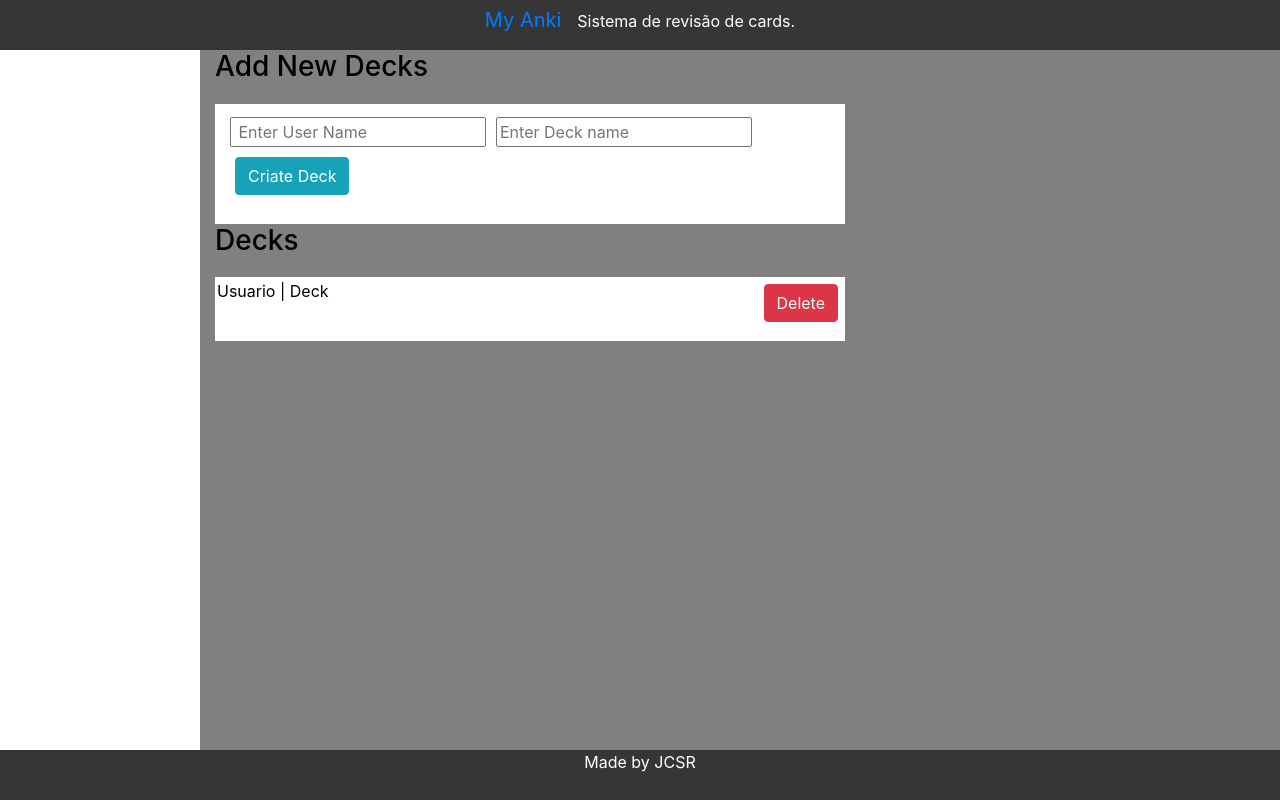
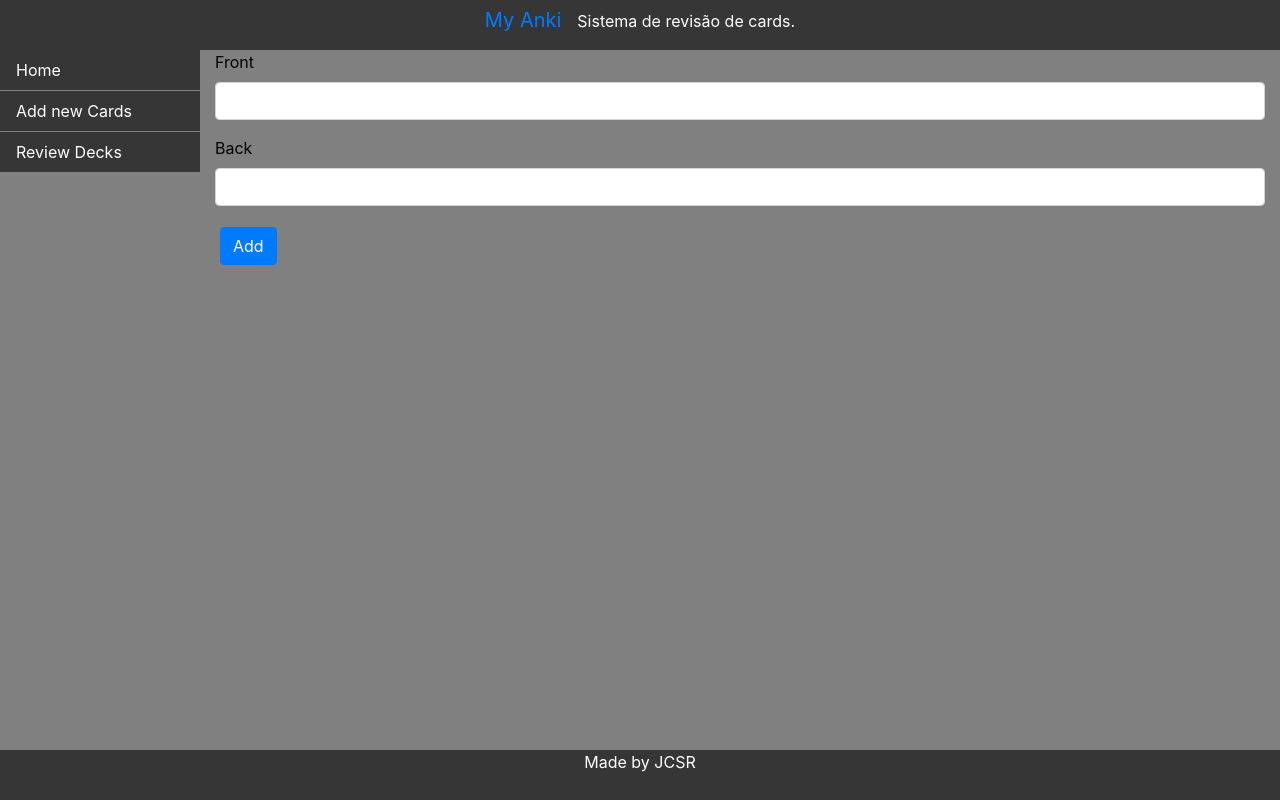
Before and after one commit to Jose-Claudio/my-anki, a React (Create React App) app in the folder frontend/: page /addCards in a window 1280 px wide. Built offline with nearby package versions, Linux system fonts and the light colour scheme.

Commit message:
create new compoments

```diff
--- a/frontend/package.json
+++ b/frontend/package.json
@@ -5,6 +5,7 @@
   "dependencies": {
     "react": "^16.9.0",
     "react-dom": "^16.9.0",
+    "react-router-dom": "^5.1.0",
     "react-scripts": "3.1.1"
   },
   "scripts": {
--- a/frontend/src/App.js
+++ b/frontend/src/App.js
@@ -4,8 +4,9 @@ import './anki.css'
 
 import React from 'react'
 import Header from './components/header'
-import Main from './components/main'
 import Footer from './components/footer'
+import Menu from './components/menu'
+import Routes from './components/routes'
 
 function App() {
   return (
@@ -14,16 +15,17 @@ function App() {
           <Header />
       </header>
       <nav>
-
+        <Menu />
       </nav>
       <main>
         <div className="container">
-          <Main />
+        <Routes />
         </div>
       </main>
       <footer>
           <Footer />
       </footer>
+
     </div>
   )
 }
--- a/frontend/src/anki.css
+++ b/frontend/src/anki.css
@@ -8,17 +8,6 @@
                         'navegacao conteudo'
                         'rodape rodape';
 
-}
-
-@media (max-wdth: 700px){
-    #page {
-        grid-template-columns: 1fr;
-        grid-template-rows: 40px 40px 1fr ;
-        grid-template-areas:'cabecalho'
-                            'navegacao'
-                             'conteudo';
-    }
-    footer { display: none; }
 }
 
 #page > header {
@@ -36,6 +25,18 @@
 
 #page > nav {
     grid-area: navegacao;
+    background: gray;
+}
+
+nav > a {
+    color: white;
+    margin-bottom: 1px;
+    background: #363636;
+}
+
+nav > a:hover {
+    color: black;
+    background: gray;
 }
 
 #page > footer {
@@ -46,26 +47,20 @@
 }
 
 .decks {
-    background: white;
+    background: #FFFAFA;
     margin-top: 20px;
     height: 8vh;
-    width: 60%;
+    width: 80%;
     padding: 2px;
 }
 
 .decksAdd {
-    background: white;
+    background: #FFFAFA;
     margin-top: 20px;
-    height: 15vh;
-    width: 60%;
+    height: 26vh;
+    width: 80%;
     padding: 5px;
 }
-
-.decksAdd > input {
-    margin-top: 8px;
-    margin-left: 10px;
-}
-
 .decksAdd > div {
     margin-top: 5px;
     margin-left: 10px;
@@ -79,4 +74,5 @@
 
 .btn {
     margin: 5px;
+
 }
--- /dev/null
+++ b/frontend/src/components/addCards.jsx
@@ -0,0 +1,18 @@
+import React from 'react'
+
+export default props => (
+    <div>
+        <form >
+            <div className="form-group">
+                <label>Front</label>
+                <input type="text" className="form-control"></input>
+            </div>
+
+            <div className="form-group">
+                <label>Back</label>
+                <input type="text" className="form-control"></input>
+            </div>
+            <button type="submit" class="btn btn-primary">Add</button>
+        </form>
+    </div>
+)
--- a/frontend/src/components/addDeck.jsx
+++ b/frontend/src/components/addDeck.jsx
@@ -2,10 +2,15 @@ import React from 'react'
 
 export default props => (
     <div className="decksAdd">
-            <input placeholder=" Enter User Name" />
-            <input placeholder="Enter Deck name" />
-        <div>
+        <from>
+            <div className="form-group">
+                <input  type="text" className="form-control" placeholder=" Enter User Name" />
+            </div>
+
+            <div className="form-group">
+                <input type="text" className="form-control" placeholder="Enter Deck name" />
+            </div>
             <button className="btn btn-info">Criate Deck</button>
-        </div>
+        </from>
     </div>
 )
--- a/frontend/src/components/menu.jsx
+++ b/frontend/src/components/menu.jsx
@@ -1,5 +1,9 @@
 import React from 'react'
 
 export default props => (
-    <h1>Menu</h1>
+    <nav className="bav flex-column">
+        <a className="nav-link" href="/">Home</a>
+        <a className="nav-link" href="/addCards">Add new Cards</a>
+        <a className="nav-link" href="/review">Review Decks</a>
+    </nav>
 )
--- /dev/null
+++ b/frontend/src/components/review.jsx
@@ -0,0 +1,5 @@
+import React from 'react'
+
+export default props => (
+    <h1>Review Decks</h1>
+)
--- /dev/null
+++ b/frontend/src/components/routes.jsx
@@ -0,0 +1,14 @@
+import React from 'react'
+import { BrowserRouter, Route} from 'react-router-dom'
+
+import Main from './main'
+import AddCards from './addCards'
+import Review from './review'
+
+export default props => (
+    <BrowserRouter>
+        <Route path='/' exact component={Main} />
+        <Route path='/addCards' exact component={AddCards} />
+        <Route path='/review' exact component={Review} />
+    </BrowserRouter>
+)
```
Also changed, not shown: 1 other file (tests, documents, lock files or other folders).
